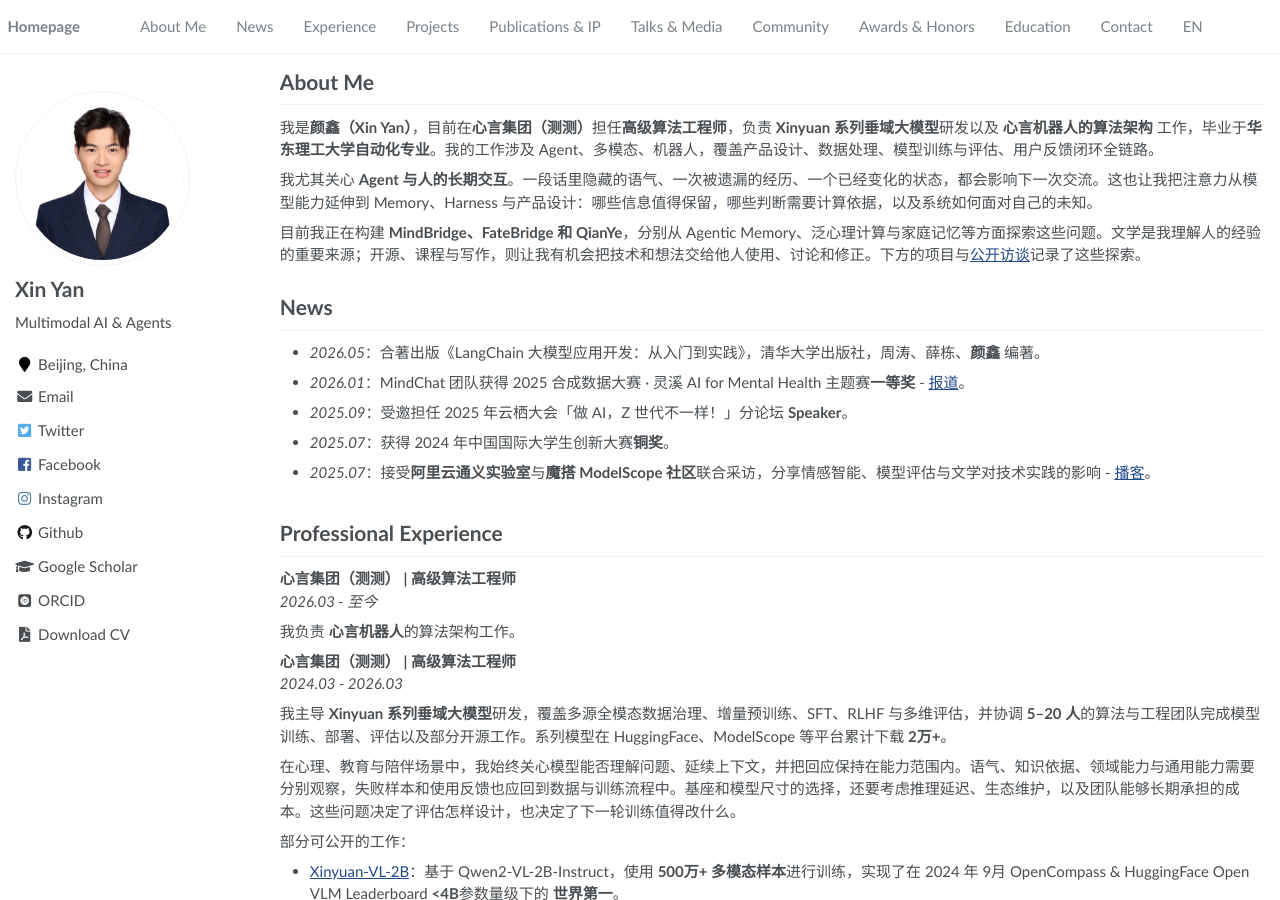
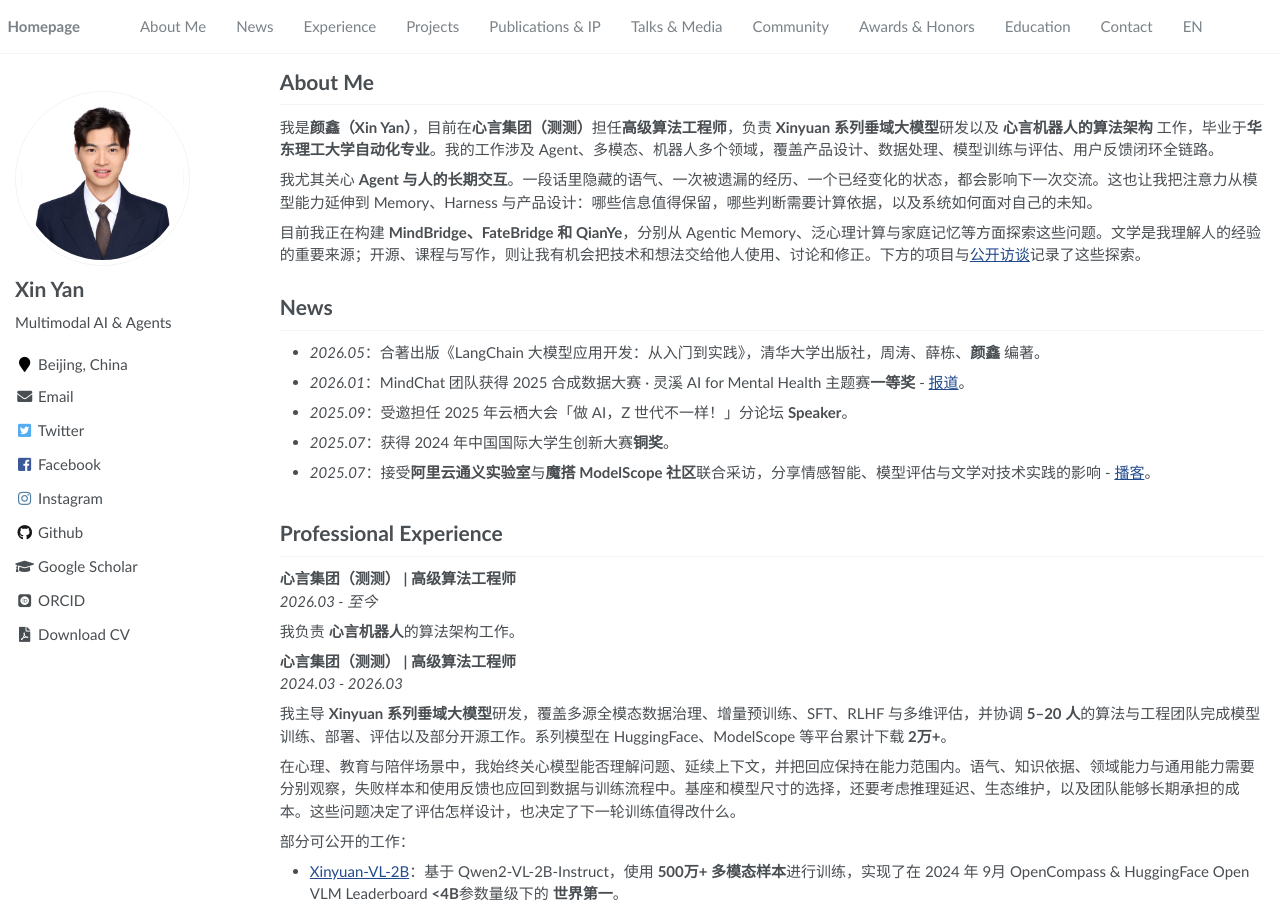
Before and after one commit to thomas-yanxin/thomas-yanxin.github.io, a Jekyll site: the page built from _pages/about.md, in a window 1280 px wide and 900 px high. Built offline with Jekyll 4.4.1, drawn with Linux system fonts in a browser that asks for light colours; some web fonts are replaced.

Commit message:
Update about.md

```diff
--- a/_pages/about.md
+++ b/_pages/about.md
@@ -18,7 +18,7 @@
 
 # About Me
 
-我是**颜鑫（Xin Yan）**，目前在**心言集团（测测）**担任**高级算法工程师**，负责 **Xinyuan 系列垂域大模型**研发以及 **心言机器人的算法架构** 工作，毕业于**华东理工大学自动化专业**。我的工作涉及 Agent、多模态、机器人，覆盖产品设计、数据处理、模型训练与评估、用户反馈闭环全链路。
+我是**颜鑫（Xin Yan）**，目前在**心言集团（测测）**担任**高级算法工程师**，负责 **Xinyuan 系列垂域大模型**研发以及 **心言机器人的算法架构** 工作，毕业于**华东理工大学自动化专业**。我的工作涉及 Agent、多模态、机器人多个领域，覆盖产品设计、数据处理、模型训练与评估、用户反馈闭环全链路。
 
 我尤其关心 **Agent 与人的长期交互**。一段话里隐藏的语气、一次被遗漏的经历、一个已经变化的状态，都会影响下一次交流。这也让我把注意力从模型能力延伸到 Memory、Harness 与产品设计：哪些信息值得保留，哪些判断需要计算依据，以及系统如何面对自己的未知。
 
```
